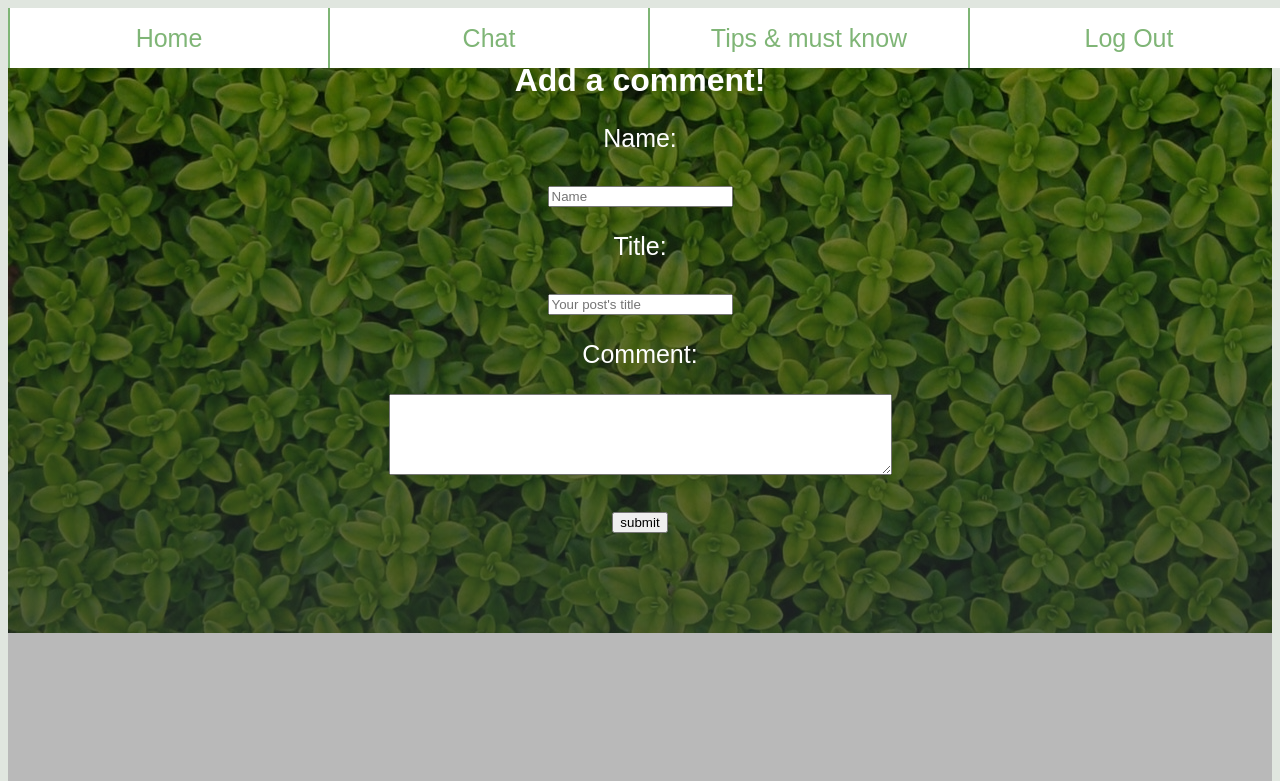
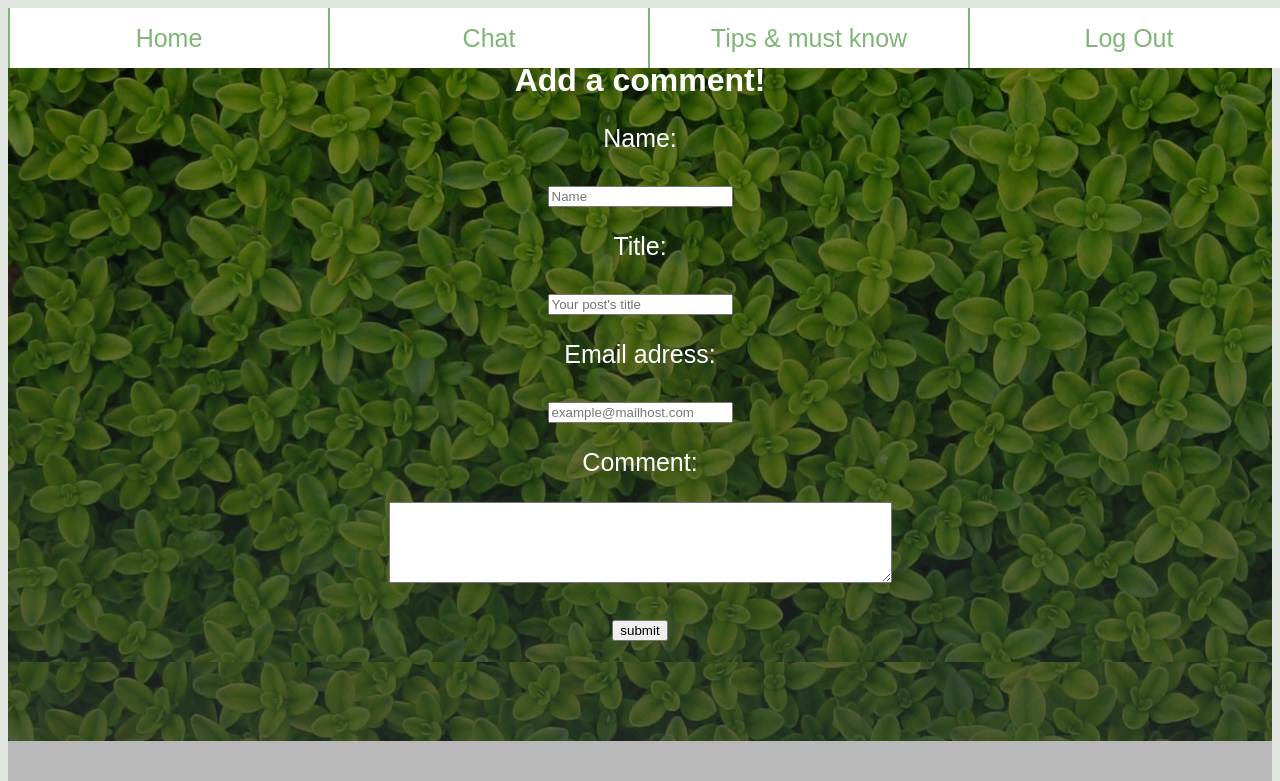
Before and after one commit to ranim20-meet/y2-final-project-x4, a Flask app: template templates/chatroom.html in a window 1280 px wide. Shown: the top 781 px of the page. Run offline with Flask 2, Linux system fonts and the light colour scheme; the template is opened without the code that fills it, so the values that code supplies are empty.

Commit message:
for yuval

```diff
--- a/app.py
+++ b/app.py
@@ -21,8 +21,9 @@ def chat():
 		author_name = request.form['author_name']
 		title = request.form['title']
 		content = request.form['content']
+		author_email = request.form['author_email']
 
-		add_post(author_name = author_name, title = title, content = content)
+		add_post(author_name = author_name, title = title, content = content, author_email = author_email)
 		all_posts = query_all_posts()
 		all_posts = all_posts[::-1]
 		return render_template('chatroom.html', all_posts = all_posts, login_session  = login_session)
--- a/database.py
+++ b/database.py
@@ -11,11 +11,11 @@ DBSession1 = sessionmaker(bind=engine1)
 session1 = DBSession1()
 
 # Post functions: use
-def add_post(author_name, title, content):
+def add_post(author_name, title, content, author_email):
 	"""
 	Add new post to posts.db
 	"""
-	new_post = Post(author_name = author_name, title = title, content = content)
+	new_post = Post(author_name = author_name, title = title, content = content, author_email = author_email)
 	session1.add(new_post)
 	session1.commit()
 
--- a/model.py
+++ b/model.py
@@ -13,6 +13,7 @@ class Post(Base):
 	author_name = Column(String)
 	title = Column(String)
 	content = Column(String)
+	author_email = Column(String)
 
 	def __repr__(self):
 		return ("Author: {}\n"
--- a/templates/chatroom.html
+++ b/templates/chatroom.html
@@ -27,6 +27,8 @@
 		<input type="text" name="author_name" placeholder="Name" class ="submit_erea">
 		<p>Title:</p>
 		<input type="text" name="title" placeholder="Your post's title" class ="submit_erea">
+		<p>Email adress:</p>
+		<input type="text" name="author_email" placeholder="example@mailhost.com">
 		<p>Comment:</p>
 		<textarea rows="5" cols="60" style="display: block;" name="content" class="submit_erea">
 		</textarea>
```
